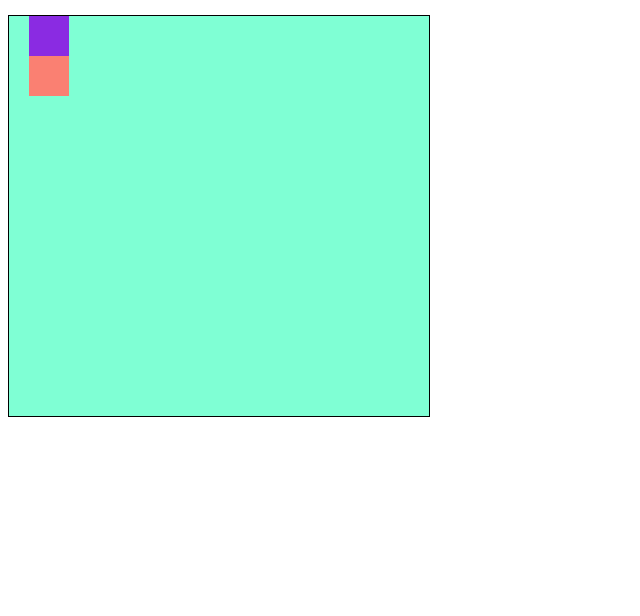
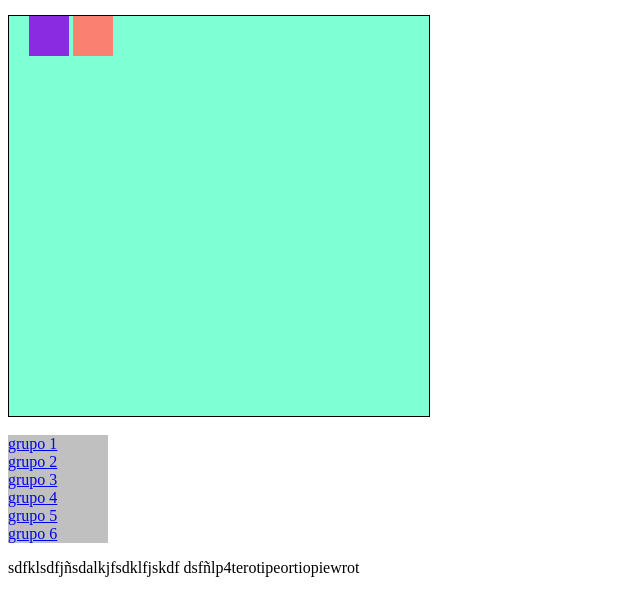
Before and after one commit to prubio321/HTML, a plain HTML site: page margin_padding.html in a window 1280 px wide. Shown: the whole page, without its empty margins (0-640 px from the left). Drawn offline with Linux system fonts and the light colour scheme.

Commit message:
Update margin_padding.html
marginpadding

```diff
--- a/margin_padding.html
+++ b/margin_padding.html
@@ -22,14 +22,29 @@
             width: 40px;
             height: 40px;
             background-color: blueviolet;
+            display: inline-block;
         }
-        /*margin efecto optico de desplazamiento*/
-        /*desplazar internamente elementos*/
+        /*margin: efecto optico de desplazamiento*/
+        /*padding: desplazar internamente elementos*/
+        /*elementos inline <a><img><input><label><select><textarea>*/
+        /*elementos block <body><div><form><h1>-<h6><p><table><ul><ol><li>*/
+        /*NUNCA PONER ELEMENTOS DE BLOQUE DENTRO DE UN ELEMENTO INLINE, AL REVES SI*/
 
         #hijo2 {
             width: 40px;
             height: 40px;
             background-color: salmon;
+            display: inline-block;
+        }
+
+        a {
+            display: block;
+            background-color: silver;
+            width: 100px;
+        }
+
+        p {
+            display: inline-block;
         }
     </style>
 </head>
@@ -39,6 +54,18 @@
         <div id="hijo"></div>
         <div id="hijo2"></div>
     </div>
+    <br>
+    <!--block-->
+    <a href="#grupo1">grupo 1</a>
+    <a href="#grupo2">grupo 2</a>
+    <a href="#grupo3">grupo 3</a>
+    <a href="#grupo4">grupo 4</a>
+    <a href="#grupo5">grupo 5</a>
+    <a href="#grupo6">grupo 6</a>
+    <!---->
+    <p>sdfklsdfjñsdalkjfsdklfjskdf</p>
+    <p>dsfñlp4terotipeortiopiewrot</p>
 </body>
 
+
 </html>
```
